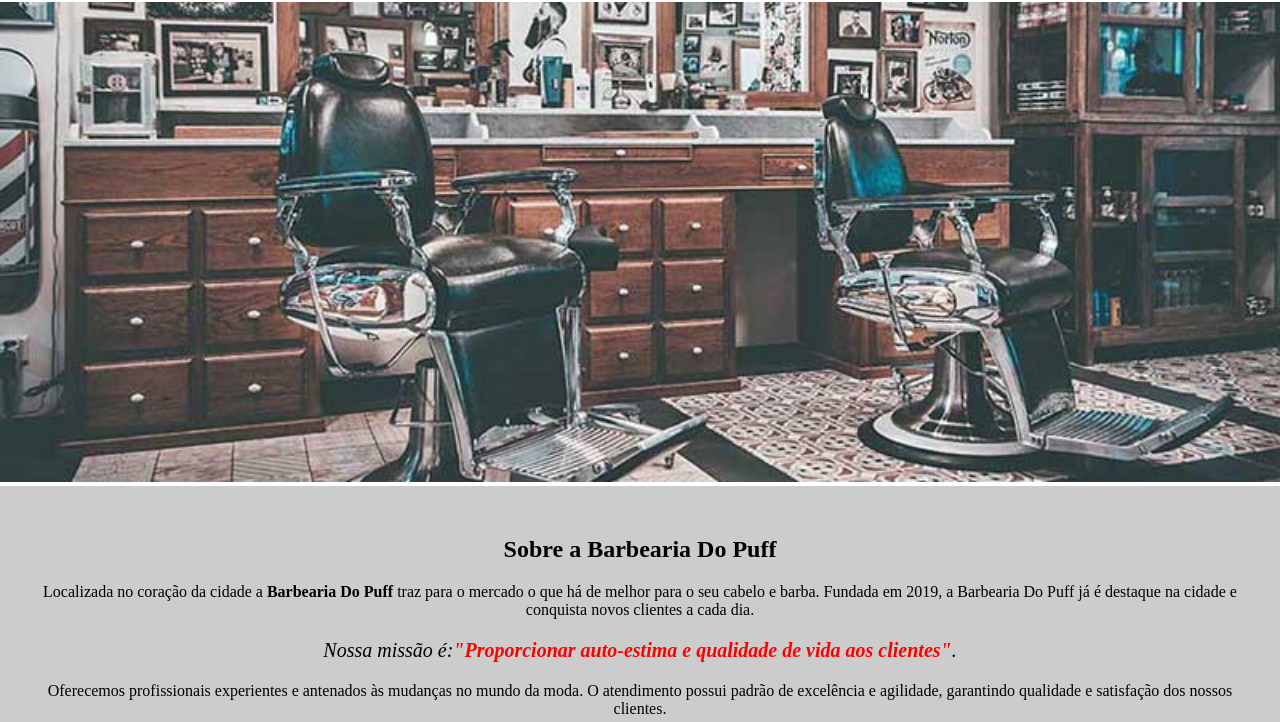
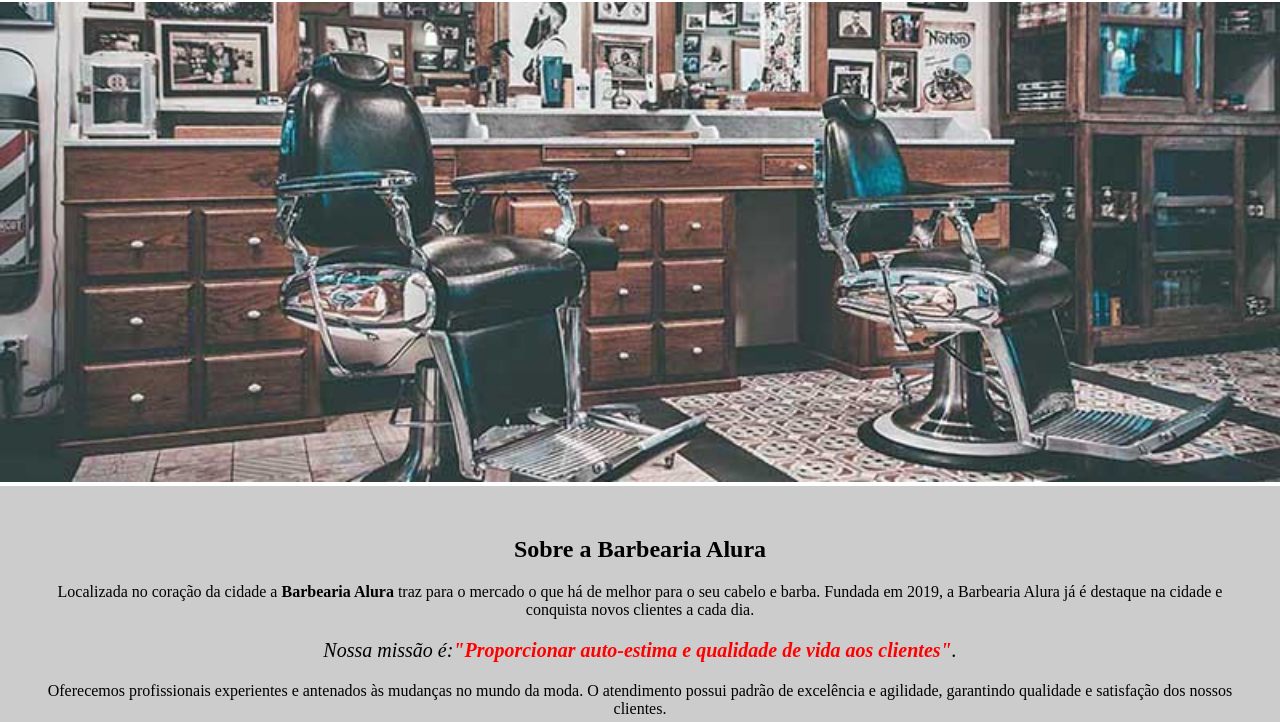
Before and after one commit to ViniLSouza/Barbearia-Alura, a plain HTML site: page index.html in a window 1280 px wide. Shown: the part 78-800 px from the top of the page. Drawn offline with Linux system fonts and the light colour scheme.

Commit message:
New changes

```diff
--- a/index.html
+++ b/index.html
@@ -3,7 +3,7 @@
 <head>
   <meta charset="UTF-8" />
 
-    <title>Barbearia Do Puff</title>
+  <title>Barbearia Alura</title>
   <link rel="stylesheet" href="style.css" />
 </head>
 
@@ -14,10 +14,10 @@
   <img id="banner" src="banner.jpg" />
 
   <div class="principal">
-      <h2 class="titulo-centralizado">Sobre a Barbearia Do Puff</h2>
+    <h2 class="titulo-centralizado">Sobre a Barbearia Alura</h2>
     <p>
-        Localizada no coração da cidade a <strong>Barbearia Do Puff</strong> traz para o mercado o que há de
-        melhor para o seu cabelo e barba. Fundada em 2019, a Barbearia Do Puff
+      Localizada no coração da cidade a <strong>Barbearia Alura</strong> traz para o mercado o que há de
+      melhor para o seu cabelo e barba. Fundada em 2019, a Barbearia Alura
       já é destaque na cidade e conquista novos clientes a cada dia.
     </p>
 
```
Lines whose indentation alone changed are shown as unchanged.
